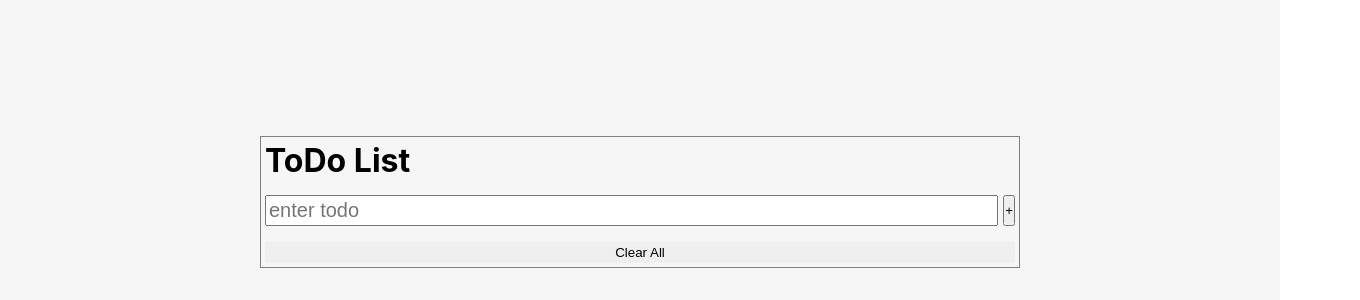
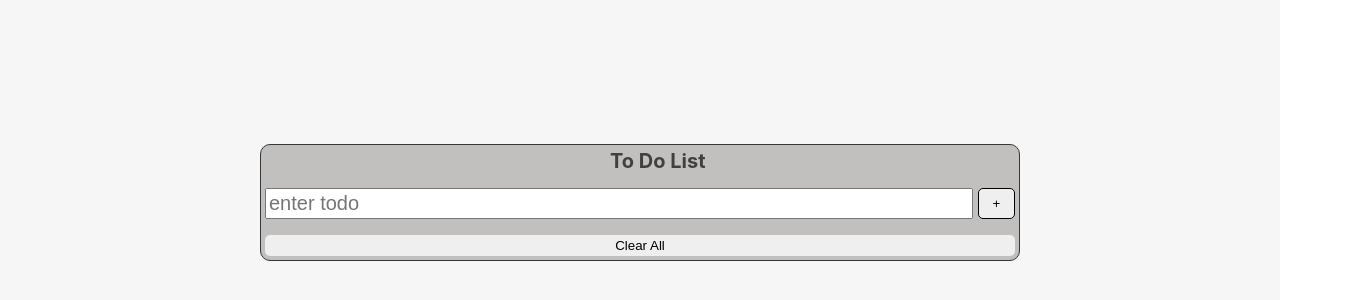
Before and after one commit to ikoote1/react-todo-app, a React (Create React App) app: page / in a window 1280 px wide. Shown: the part 198-498 px from the top of the page, 1360 px wide, since content can reach past the window. Built offline with nearby package versions, Linux system fonts and the light colour scheme.

Commit message:
Removed linter errors

```diff
--- a/src/App.css
+++ b/src/App.css
@@ -22,14 +22,24 @@ ul {
 }
 
 .todos {
-  border: 1px solid gray;
+  border: 1px solid rgb(54, 53, 53);
   width: 100%;
   max-width: 750px;
   padding: 4px 4px;
+  background: #c2bfbf;
+  border-radius: 10px;
 }
 
 button {
   margin-left: 5px;
+  width: 40px;
+  border-radius: 5px;
+  border: 0.5px solid;
+}
+
+.buts{
+  height: 20px;
+  margin-bottom: 5px;
 }
 
 button svg {
@@ -71,3 +81,10 @@ form {
   border: none;
   padding: 3px 3px;
 }
+
+.todo-header{
+  font-size: 10px;
+  position: relative;
+  left: 46%;
+  color: #414040;
+}
--- a/src/components/Header.js
+++ b/src/components/Header.js
@@ -1,6 +1,6 @@
 const Header = () => (
-  <div className="todo=header">
-    <h1>ToDo List</h1>
+  <div className="todo-header">
+    <h1>To Do List</h1>
   </div>
 );
 export default Header;
--- a/src/components/TodoItem.js
+++ b/src/components/TodoItem.js
@@ -1,8 +1,5 @@
 import { useState } from 'react';
 import PropTypes from 'prop-types';
-// import { FaTrash } from 'react-icons/fa';
-// import { AiFillEdit } from 'react-icons/ai';
-// import { BiSave } from 'react-icons/bi';
 
 export default function TodoItem({
   item,
@@ -38,13 +35,11 @@ export default function TodoItem({
           <span className={item.completed ? 'mark' : ''}>{title}</span>
         </div>
         <div>
-          <button type="button" onClick={handelEditClick}>
-            {/* <AiFillEdit /> */}
-            E
+          <button type="button" className="buts" onClick={handelEditClick}>
+            Edit
           </button>
-          <button type="button" onClick={() => handelDelClick(item.id)}>
-            {/* <FaTrash /> */}
-            D
+          <button type="button" className="buts" onClick={() => handelDelClick(item.id)}>
+            Del
           </button>
         </div>
       </div>
@@ -55,9 +50,8 @@ export default function TodoItem({
           value={title}
           onChange={handelEdit}
         />
-        <button type="button" onClick={() => saveClick(item.id, title)}>
-          {/* <BiSave /> */}
-          =
+        <button type="button" className="buts" onClick={() => saveClick(item.id, title)}>
+          Sav
         </button>
       </div>
     </li>
```
